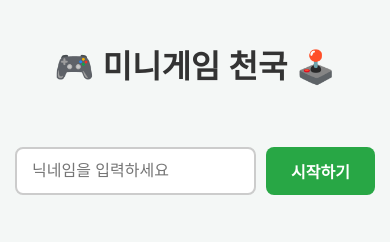
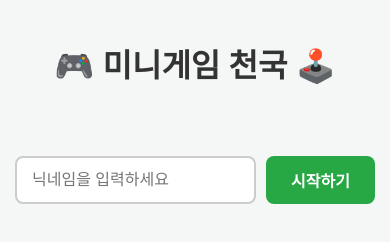
Before and after one commit to socialist0/rock-paper-scissors, a plain HTML site: page index.html in a window 390 px wide. Drawn offline with nearby package versions, Linux system fonts and the light colour scheme; no server answers.

Commit message:
정중앙 레이아웃 정렬 및 모바일 입력창 터치 버그 수정이 완료된 최종 CSS 반영

```diff
--- a/style.css
+++ b/style.css
@@ -21,8 +21,10 @@ body {
 
 h1 {
     color: #333;
-    margin-bottom: 20px;
-    text-align: center;
+    margin: 20px auto 30px auto; /* 위아래 여백을 주고, 좌우 auto로 무조건 정중앙 정렬 */
+    text-align: center;          /* 글자 자체도 가운데 정렬 */
+    width: 100%;                 /* 화면 가로폭을 다 쓰도록 설정 */
+    max-width: 500px;            /* 게임 영역 전체 폭(500px)과 칼같이 일치시킴 */
 }
 
 /* ==========================================
```
